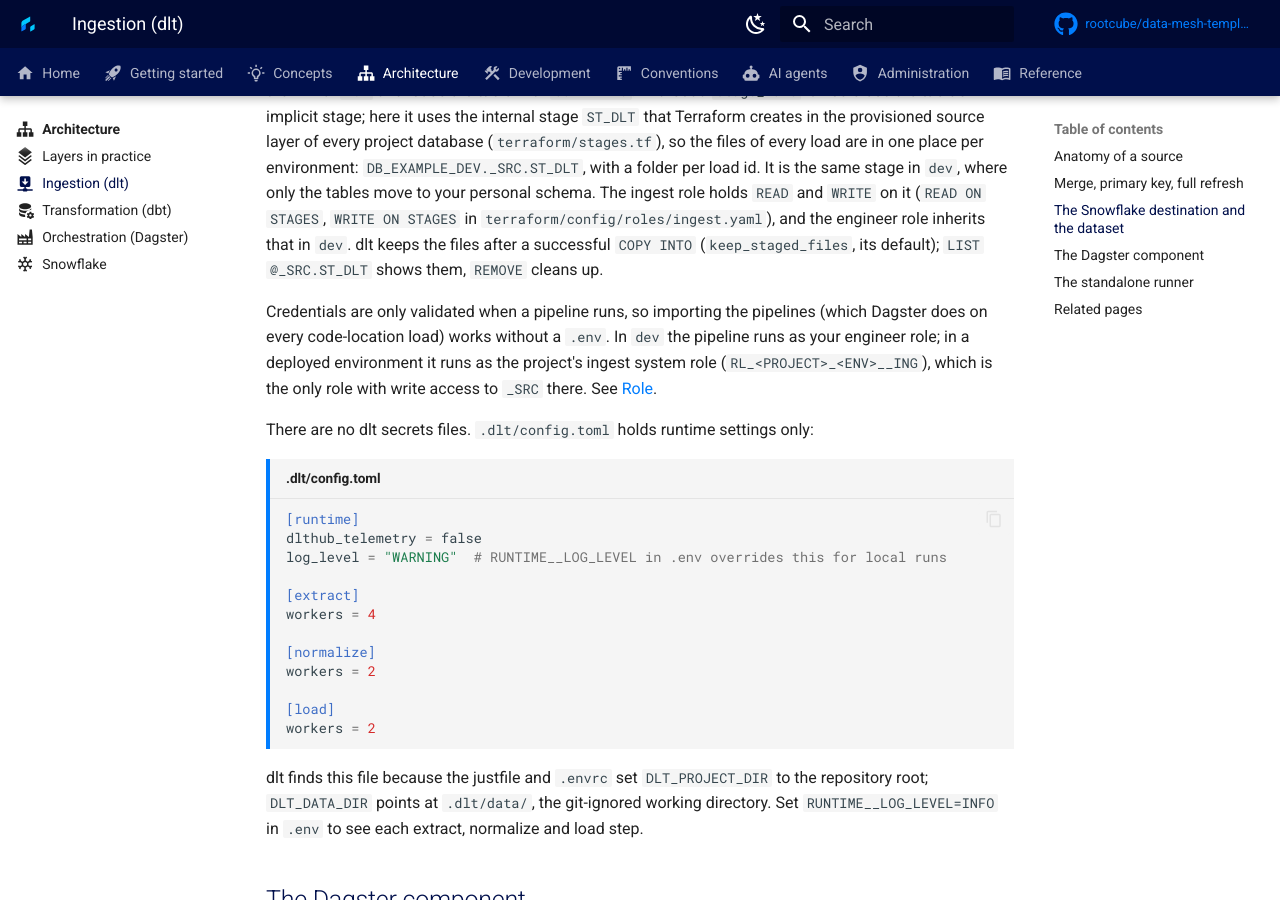
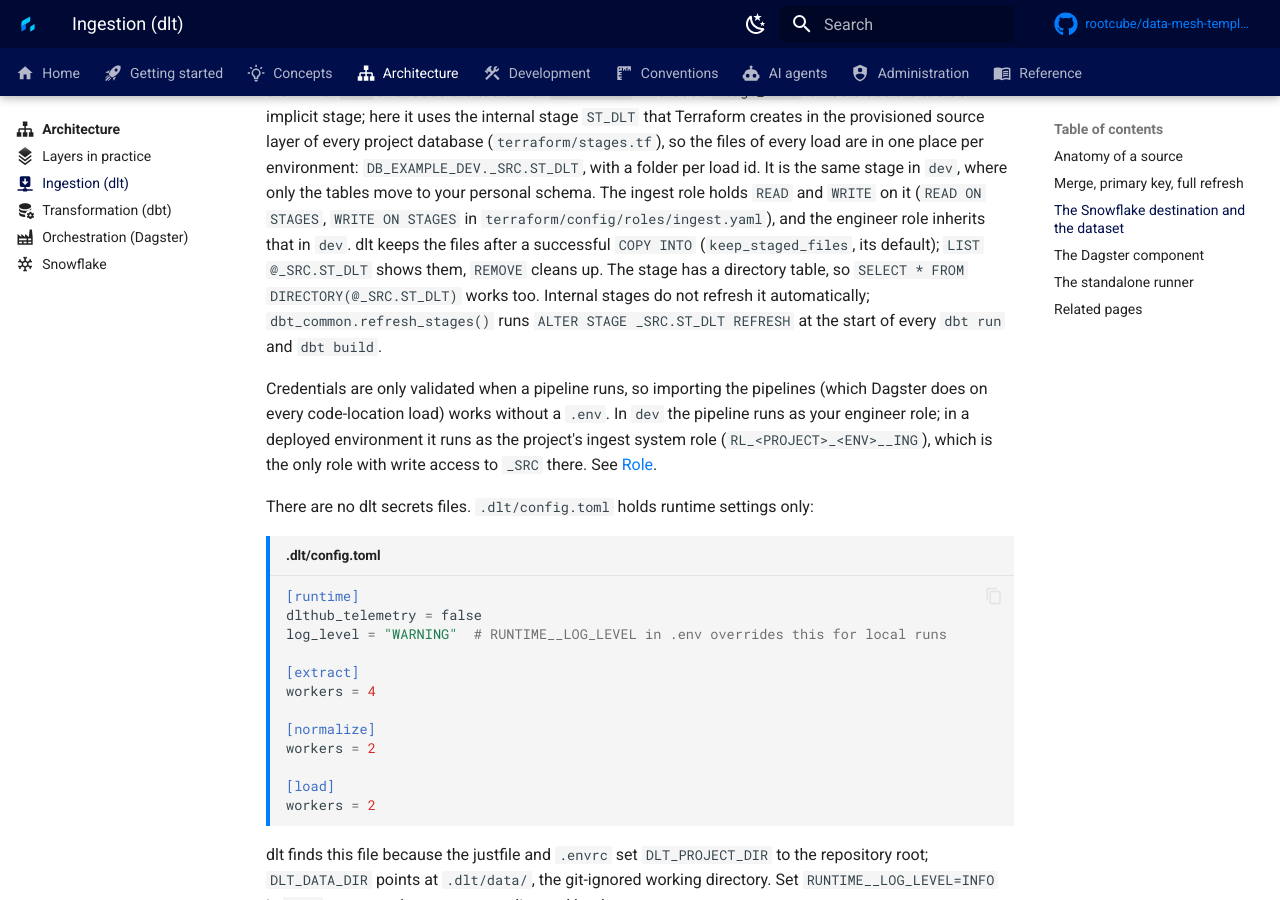
Before and after one commit to rootcube/data-mesh-template, an MkDocs documentation site: the page built from docs/architecture/ingestion.md, in a window 1280 px wide and 900 px high, scrolled down 2722 px. Built offline with MkDocs 1.6.1 and Material for MkDocs 9.7.7, drawn with Linux system fonts in a browser that asks for light colours; comment, search, counter and statistics services are not loaded.

Commit message:
feat: add refresh stages functionality to internal dlt load stage

```diff
--- a/docs/architecture/ingestion.md
+++ b/docs/architecture/ingestion.md
@@ -132,7 +132,10 @@
 only the tables move to your personal schema. The ingest role holds `READ` and `WRITE` on it
 (`READ ON STAGES`, `WRITE ON STAGES` in `terraform/config/roles/ingest.yaml`), and the engineer
 role inherits that in `dev`. dlt keeps the files after a successful `COPY INTO`
-(`keep_staged_files`, its default); `LIST @_SRC.ST_DLT` shows them, `REMOVE` cleans up.
+(`keep_staged_files`, its default); `LIST @_SRC.ST_DLT` shows them, `REMOVE` cleans up. The
+stage has a directory table, so `SELECT * FROM DIRECTORY(@_SRC.ST_DLT)` works too. Internal
+stages do not refresh it automatically; `dbt_common.refresh_stages()` runs
+`ALTER STAGE _SRC.ST_DLT REFRESH` at the start of every `dbt run` and `dbt build`.
 
 Credentials are only validated when a pipeline runs, so importing the pipelines (which Dagster
 does on every code-location load) works without a `.env`. In `dev` the pipeline runs as your
```
Also changed, not shown: docs/ai-agents/dbt.md (+1 -1 lines), docs/ai-agents/dlt.md (+1 -1 lines), docs/architecture/transformation.md (+2 -0 lines), 4 other files.
